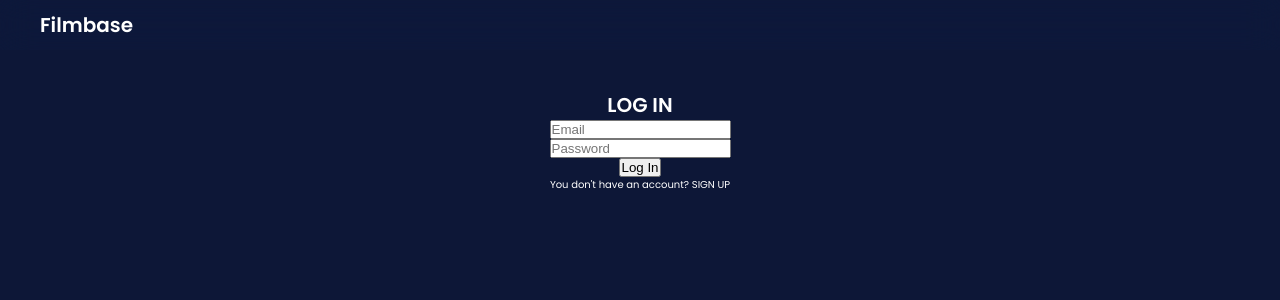
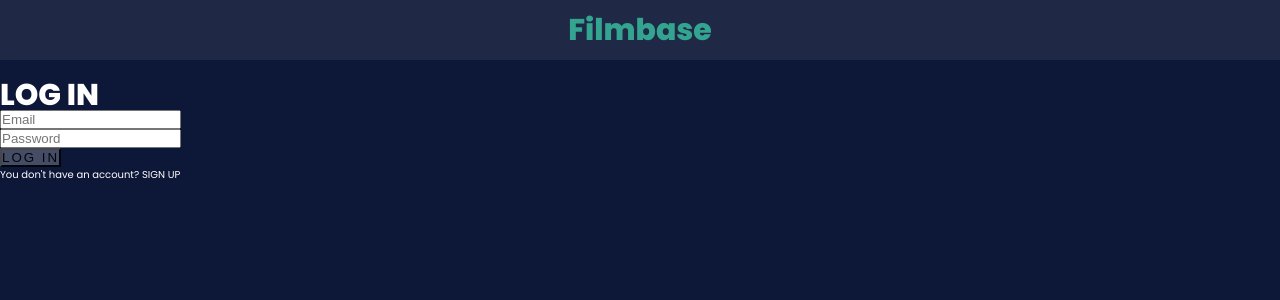
Before and after one commit to AyakaYasuda/FilmBase, a React (Create React App) app: page /auth in a window 1280 px wide. Shown: the top 300 px of the page. Built offline with nearby package versions, Linux system fonts and the light colour scheme; no server answers.

Commit message:
set up sass

```diff
--- a/package.json
+++ b/package.json
@@ -23,6 +23,7 @@
     "react-router-dom": "^6.2.1",
     "react-scripts": "5.0.0",
     "redux": "^4.1.2",
+    "sass": "^1.53.0",
     "web-vitals": "^2.1.4",
     "yup": "^0.32.11"
   },
--- a/src/components/UI/Header.jsx
+++ b/src/components/UI/Header.jsx
@@ -3,7 +3,7 @@ import { useNavigate, NavLink } from 'react-router-dom';
 import { useDispatch, useSelector } from 'react-redux';
 import { logout } from '../../redux/usersSlice';
 
-import classes from './Header.module.css';
+import classes from './Header.module.scss';
 
 const Header = () => {
   const dispatch = useDispatch();
@@ -19,14 +19,14 @@ const Header = () => {
   return (
     <>
       <header className={classes.header}>
-        <div className={classes.title}>
+        <div className={classes.top}>
           <h1>Filmbase</h1>
           {isLoggedIn && (
             <div>
-              <p>
+              <h4>
                 Welcome back <span>{username && username}</span>!
-              </p>
-              <p onClick={logoutHandler}>log out</p>
+              </h4>
+              <button onClick={logoutHandler}>log out</button>
             </div>
           )}
         </div>
--- a/src/components/UI/Header.module.css
+++ b/src/components/UI/Header.module.scss
@@ -1,20 +1,29 @@
+@import '../../mixin.scss';
+
 .header {
+  @include max-width;
+  @include center-col;
   width: 100%;
-  display: flex;
-  flex-direction: column;
-  padding: 1rem 4rem;
-  background-color: rgba(16, 30, 73, 0.2);
+  background-color: rgba(249, 250, 251, 0.1);
+  opacity: 0.8;
   backdrop-filter: blur(16px);
+  padding: 1.5rem;
   position: fixed;
   z-index: 10;
   top: 0;
   left: 0;
 }
 
-.title {
-  display: flex;
-  justify-content: space-between;
-  align-items: center;
+.top {
+  @include center-col;
+
+  @include media-md {
+    @include center-row;
+  }
+
+  h1 {
+    color: $primary-color;
+  }
 }
 
 .menu {
@@ -34,7 +43,7 @@
 .link:hover {
   border-bottom: 2px solid #ef697d;
   transform: translateY(-3px);
-  transition-duration: .1s;
+  transition-duration: 0.1s;
 }
 
 .active {
--- a/src/index.css
+++ /dev/null
@@ -1,38 +0,0 @@
-@import url('https://fonts.googleapis.com/css2?family=Poppins:wght@400;600&display=swap');
-
-* {
-  box-sizing: border-box;
-  margin: 0;
-  padding: 0;
-}
-
-html {
-  font-family: 'Poppins', sans-serif;
-  font-size: 62.5%;
-}
-
-body {
-  margin: 0;
-  background-color: #0d1737;
-}
-
-h1 {
-  color: #ffffff;
-}
-
-p {
-  color: #ffffff;
-}
-
-button {
-  cursor: pointer;
-}
-
-.section-container {
-  margin: 8rem auto;
-  max-width: 400px;
-  padding: 1rem;
-  height: auto;
-  width: calc(100% - 2rem);
-  text-align: center;
-}
--- a/src/index.js
+++ b/src/index.js
@@ -1,6 +1,6 @@
 import React from 'react';
 import ReactDOM from 'react-dom';
-import './index.css';
+import './index.scss';
 import App from './App';
 import { Provider } from 'react-redux';
 import { store } from './redux/store';
--- /dev/null
+++ b/src/index.scss
@@ -0,0 +1,130 @@
+@import url('https://fonts.googleapis.com/css2?family=Poppins:wght@300;400;600;800&display=swap');
+@import './mixin.scss';
+
+* {
+  box-sizing: border-box;
+  margin: 0;
+  padding: 0;
+}
+
+html {
+  font-family: 'Poppins', sans-serif;
+  font-size: 62.5%; // 10px/16px = 62.5% -> 1rem = 10px
+}
+
+body {
+  background-color: #0d1737;
+  color: $base-color;
+}
+
+main {
+  margin-top: 12rem;
+
+  @include media-md {
+    margin-top: 8rem;
+  }
+}
+
+h1 {
+  font-weight: 800;
+  font-size: 2.25rem; /* 36px */
+  line-height: 2.5rem; /* 40px */
+
+  @include media-xs {
+    font-size: 3rem; /* 48px */
+    line-height: 1;
+  }
+}
+
+h2 {
+  font-weight: 600;
+  font-size: 1.875rem; /* 30px */
+  line-height: 2.25rem; /* 36px */
+
+  @include media-xs {
+    font-size: 2.25rem; /* 36px */
+    line-height: 2.5rem; /* 40px */
+  }
+}
+
+h3 {
+  font-weight: 600;
+  font-size: 1.5rem; /* 24px */
+  line-height: 2rem; /* 32px */
+
+  @include media-xs {
+    font-size: 1.875rem; /* 30px */
+    line-height: 2.25rem; /* 36px */
+  }
+}
+
+h4 {
+  font-weight: 400;
+  font-size: 1.25rem; /* 20px */
+  line-height: 1.75rem; /* 28px */
+
+  @include media-xs {
+    font-size: 1.5rem; /* 24px */
+    line-height: 2rem; /* 32px */
+  }
+}
+
+h5 {
+  font-weight: 400;
+  font-size: 1.125rem; /* 18px */
+  line-height: 1.75rem; /* 28px */
+
+  @include media-xs {
+    font-size: 1.25rem; /* 20px */
+    line-height: 1.75rem; /* 28px */
+  }
+}
+
+h6 {
+  font-weight: 400;
+  font-size: 1rem; /* 16px */
+  line-height: 1.5rem; /* 24px */
+
+  @include media-xs {
+    font-size: 1.125rem; /* 18px */
+    line-height: 1.75rem; /* 28px */
+  }
+}
+
+p {
+  font-size: 0.875rem; /* 14px */
+  line-height: 1.25rem; /* 20px */
+
+  @include media-xs {
+    font-size: 1rem; /* 16px */
+    line-height: 1.5rem; /* 24px */
+  }
+}
+
+small {
+  font-weight: 300;
+  font-size: 0.75rem; /* 12px */
+  line-height: 1rem; /* 16px */
+
+  @include media-xs {
+    font-size: 0.875rem; /* 14px */
+    line-height: 1.25rem; /* 20px */
+  }
+}
+
+a {
+  text-decoration: none;
+}
+
+button {
+  cursor: pointer;
+  letter-spacing: 0.2rem;
+  text-transform: uppercase;
+  background-color: rgba(249, 250, 251, 0.3);
+  opacity: 0.8;
+  backdrop-filter: blur(16px);
+
+  &:hover {
+    @include hover-effect;
+  }
+}
--- /dev/null
+++ b/src/mixin.scss
@@ -0,0 +1,72 @@
+$primary-color: #3ec9a6;
+$secondary-color: #ffe251;
+$accent-color: #ee697d;
+$base-color: #ffffff;
+
+@mixin media-xs {
+  @media screen and (min-width: 320px) {
+    @content;
+  }
+}
+@mixin media-sm {
+  @media screen and (min-width: 400px) {
+    @content;
+  }
+}
+@mixin media-md {
+  @media screen and (min-width: 768px) {
+    @content;
+  }
+}
+@mixin media-lg {
+  @media screen and (min-width: 1024px) {
+    @content;
+  }
+}
+@mixin media-xl {
+  @media screen and (min-width: 1600px) {
+    @content;
+  }
+}
+
+@mixin max-width {
+  max-width: 1440px;
+  margin: 0 auto;
+}
+
+@mixin hover-effect {
+  transform: translateY(-0.25rem);
+  transition-duration: 300ms;
+}
+
+@mixin center-col {
+  text-align: center;
+  display: flex;
+  flex-direction: column;
+  justify-content: center;
+  align-items: center;
+}
+
+@mixin center-row {
+  text-align: center;
+  display: flex;
+  flex-direction: row;
+  justify-content: center;
+  align-items: center;
+}
+
+@mixin section-container {
+  margin: 0 auto;
+  max-width: 400px;
+  padding: 1rem;
+  height: auto;
+  width: calc(100% - 2rem);
+}
+
+@mixin section-container-wide {
+  margin: 0 auto;
+  max-width: 1200px;
+  padding: 1rem;
+  height: auto;
+  width: calc(100% - 2rem);
+}
--- a/src/pages/EditReview.jsx
+++ b/src/pages/EditReview.jsx
@@ -21,8 +21,8 @@ const EditReview = () => {
         submitType="update"
         reviewId={reviewId}
         preloadedValues={{
-          rate: review.rate,
-          comment: review.comment,
+          rate: review?.rate,
+          comment: review?.comment,
         }}
       />
     </div>
```
Also changed, not shown: src/pages/Auth.module.css (deleted), src/pages/Auth.module.scss (added), 1 other file (tests, documents, lock files or other folders).
